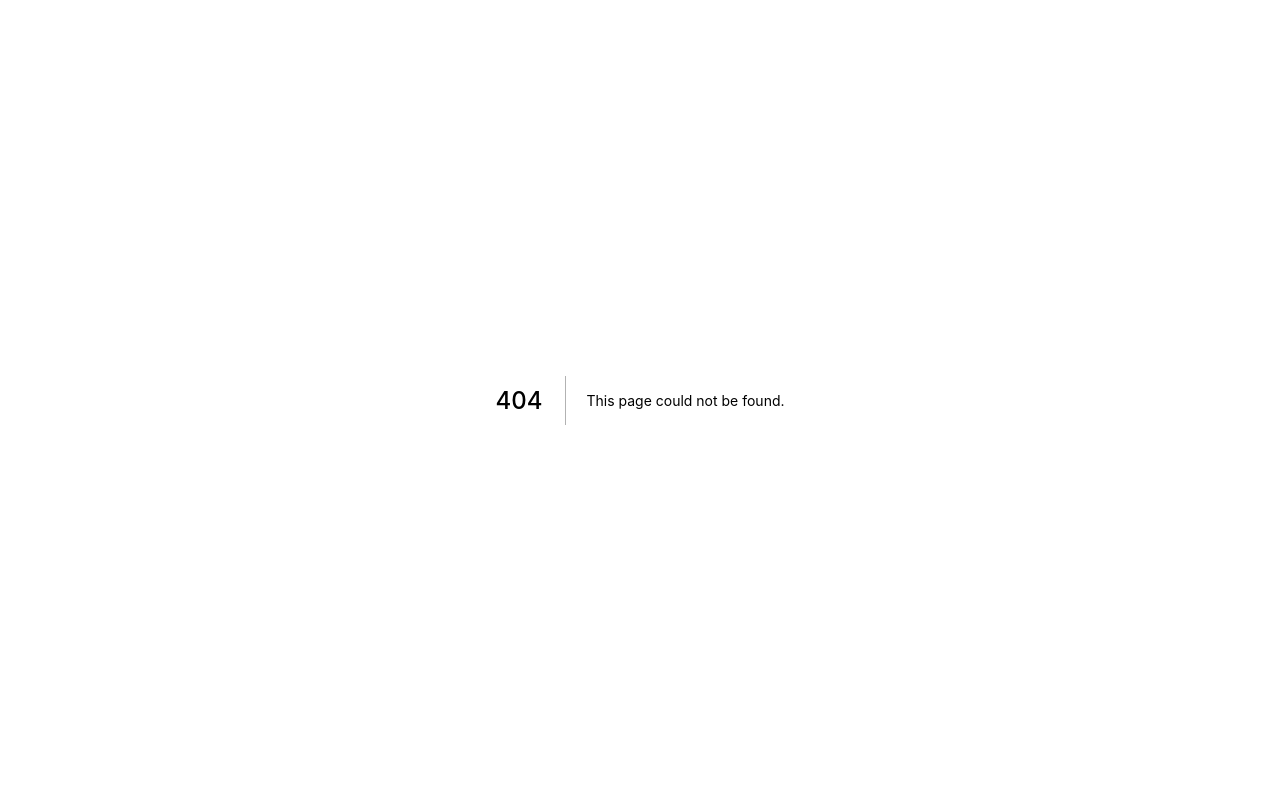
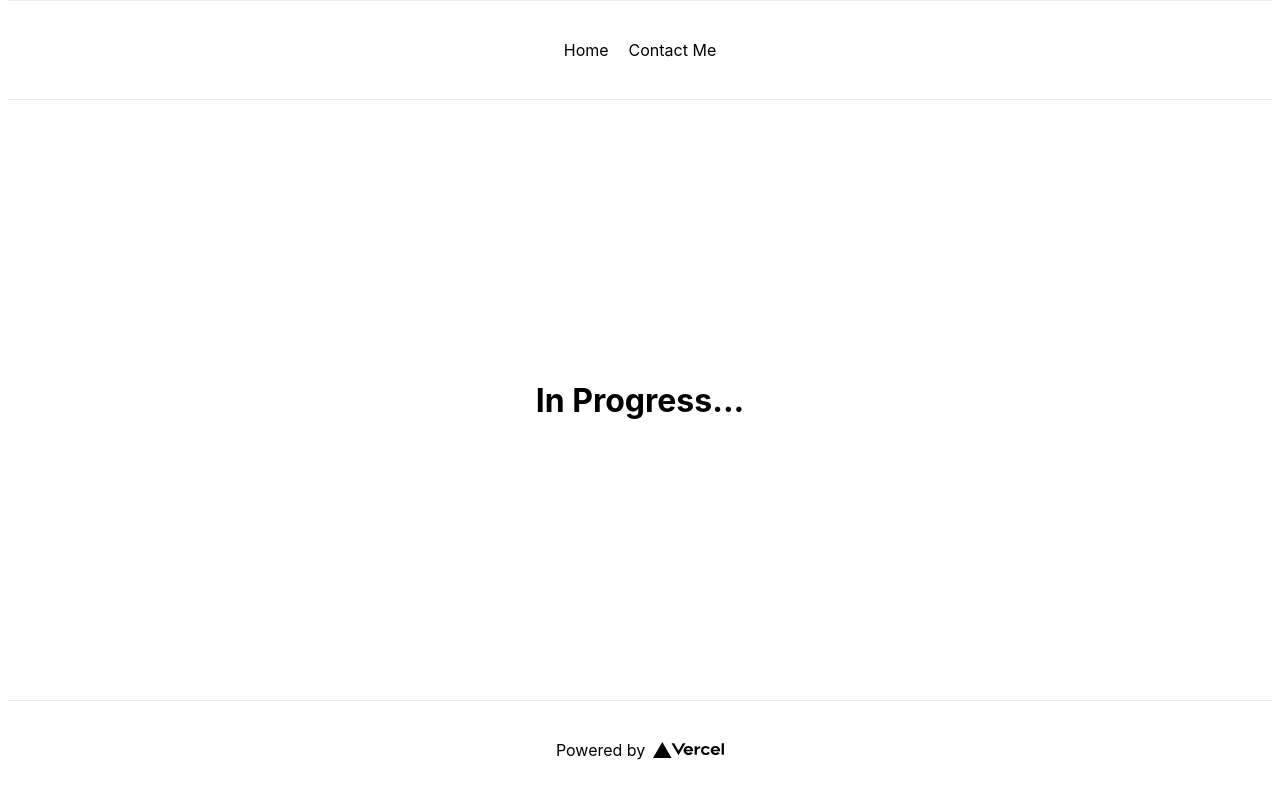
Before and after one commit to tanneremerson/personal-website, a Next.js app in the folder modules/frontend/: page /notImplemented in a window 1280 px wide. Before the commit this address had no page. Built offline with nearby package versions, Linux system fonts and the light colour scheme.

Commit message:
Create simple website with stubbed pages

```diff
--- /dev/null
+++ b/modules/frontend/components/footer.js
@@ -0,0 +1,16 @@
+import styles from "../styles/Home.module.css";
+
+export default function Footer() {
+  return (
+    <footer className={styles.footer}>
+      <a
+        href="https://vercel.com?utm_source=create-next-app&utm_medium=default-template&utm_campaign=create-next-app"
+        target="_blank"
+        rel="noopener noreferrer"
+      >
+        Powered by{" "}
+        <img src="/vercel.svg" alt="Vercel Logo" className={styles.logo} />
+      </a>
+    </footer>
+  );
+}
--- /dev/null
+++ b/modules/frontend/components/header.js
@@ -0,0 +1,15 @@
+import Link from "next/link";
+import styles from "../styles/Home.module.css";
+
+export default function Header() {
+  return (
+    <div className={styles.header}>
+      <Link href="/">
+        <a>Home</a>
+      </Link>
+      <Link href="/notImplemented">
+        <a>Contact Me</a>
+      </Link>
+    </div>
+  );
+}
--- a/modules/frontend/package.json
+++ b/modules/frontend/package.json
@@ -4,7 +4,7 @@
   "private": true,
   "scripts": {
     "dev": "next dev",
-    "build": "next build && next export",
+    "build": "next build",
     "start": "next start"
   },
   "dependencies": {
--- /dev/null
+++ b/modules/frontend/pages/notImplemented.js
@@ -0,0 +1,15 @@
+import styles from "../styles/Home.module.css";
+import Header from "../components/header";
+import Footer from "../components/footer";
+
+export default function NotImplemented() {
+  return (
+    <div className={styles.container}>
+      <Header />
+      <main className={styles.main}>
+        <h1>In Progress...</h1>
+      </main>
+      <Footer />
+    </div>
+  );
+}
--- a/modules/frontend/styles/Home.module.css
+++ b/modules/frontend/styles/Home.module.css
@@ -20,6 +20,7 @@
   width: 100%;
   height: 100px;
   border-top: 1px solid #eaeaea;
+  border-bottom: 1px solid #eaeaea;
   display: flex;
   justify-content: center;
   align-items: center;
@@ -33,6 +34,28 @@
   display: flex;
   justify-content: center;
   align-items: center;
+}
+
+.header {
+  width: 100%;
+  height: 100px;
+  border-top: 1px solid #eaeaea;
+  border-bottom: 1px solid #eaeaea;
+  display: flex;
+  justify-content: center;
+  align-items: center;
+}
+
+.header a {
+  padding: 0px 10px;
+  display: flex;
+  justify-content: center;
+  align-items: center;
+}
+
+.header a:hover {
+  text-decoration: underline;
+  color: #0070f3;
 }
 
 .title a {
```
Also changed, not shown: modules/frontend/pages/about.js (added, +15 -0 lines), modules/frontend/pages/goals.js (added, +15 -0 lines), modules/frontend/pages/index.js (+33 -43 lines), modules/frontend/pages/interests.js (added, +15 -0 lines), modules/frontend/pages/programming.js (added, +15 -0 lines), modules/frontend/pages/running.js (added, +15 -0 lines), modules/frontend/public/vercel.svg, 1 other file (tests, documents, lock files or other folders).
